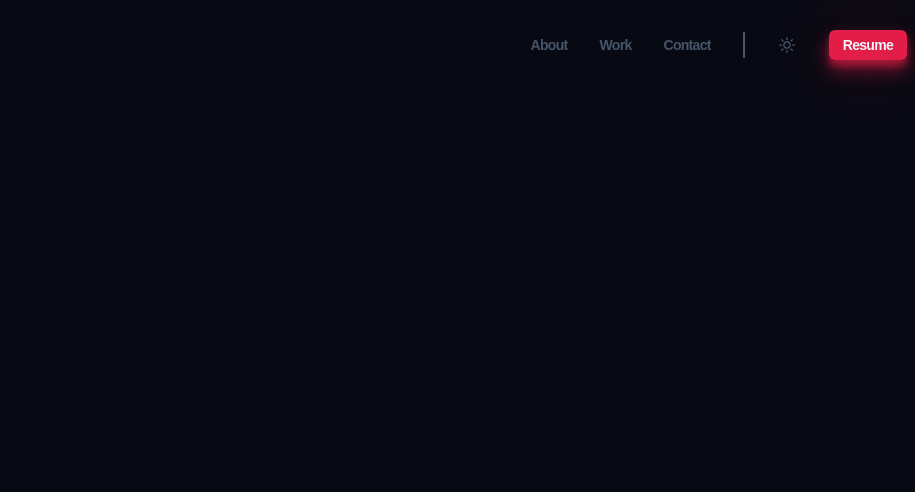
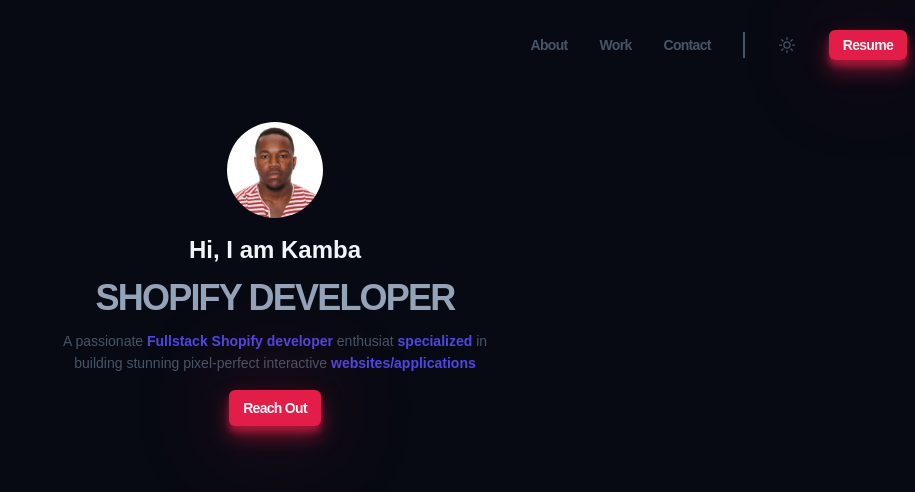
Before and after one commit to Kambatukebele/portfolio-html-css-js, a website built with Vite: page index.html in a window 1280 px wide. Shown: the whole page, without its empty margins (365-1280 px from the left). Built offline with nearby package versions, Linux system fonts and the light colour scheme; a web font is replaced by a local one.

Commit message:
working on the hero section

```diff
--- /dev/null
+++ b/components/hero.css
@@ -0,0 +1,39 @@
+.hero {
+  text-align: center;
+  display: flex;
+  flex-direction: column;
+  align-items: center;
+  gap: 1rem;
+  margin-top: 2rem;
+}
+
+.hero__img {
+  border-radius: 50%;
+  width: 6rem;
+  height: 6rem;
+}
+
+.hero__subtitle {
+  color: var(--clr-slate800);
+  font-size: var(--size-base);
+  line-height: 0.9;
+}
+
+.hero__title {
+  color: var(--clr-slate400);
+  text-transform: uppercase;
+  font-size: var(--size-4xl);
+  letter-spacing: -0.05em;
+  line-height: 0.9;
+}
+
+.hero__description {
+  max-width: 60ch;
+  font-size: var(--size-sm);
+  color: var(--clr-slate600);
+}
+
+.hero__btn {
+  text-transform: capitalize;
+  font-size: var(--size-sm);
+}
--- a/index.html
+++ b/index.html
@@ -54,7 +54,6 @@
             viewBox="0 0 24 24"
             stroke-width="1.5"
             stroke="currentColor"
-            class="w-6 h-6"
           >
             <path
               stroke-linecap="round"
@@ -65,7 +64,24 @@
         </button>
       </nav>
     </header>
-    <!-- <main></main>
+    <main>
+      <section class="hero container">
+        <img
+          class="hero__img"
+          src="./public/juniorkambaoriginal.jpg"
+          alt="Profile Picture"
+        />
+        <h2 class="hero__subtite">Hi, I am Kamba</h2>
+        <h1 class="hero__title">SHOPIFY DEVELOPER</h1>
+        <p class="hero__description">
+          A passionate <strong>Fullstack Shopify developer</strong> enthusiat
+          <strong>specialized</strong> in building stunning pixel-perfect
+          interactive <strong>websites/applications</strong>
+        </p>
+        <a class="hero__btn btn" href="">Reach out</a>
+      </section>
+    </main>
+    <!--
     <footer></footer> -->
     <script type="module" src="./src/main.js"></script>
   </body>
--- a/src/main.js
+++ b/src/main.js
@@ -1,4 +1,5 @@
 import "../css/modern-normalize.css";
 import "../css/style.css";
 import "../components/header.css";
+import "../components/hero.css";
 import "../css/utils.css";
```
Also changed, not shown: public/juniorkambaoriginal.jpg (added).
